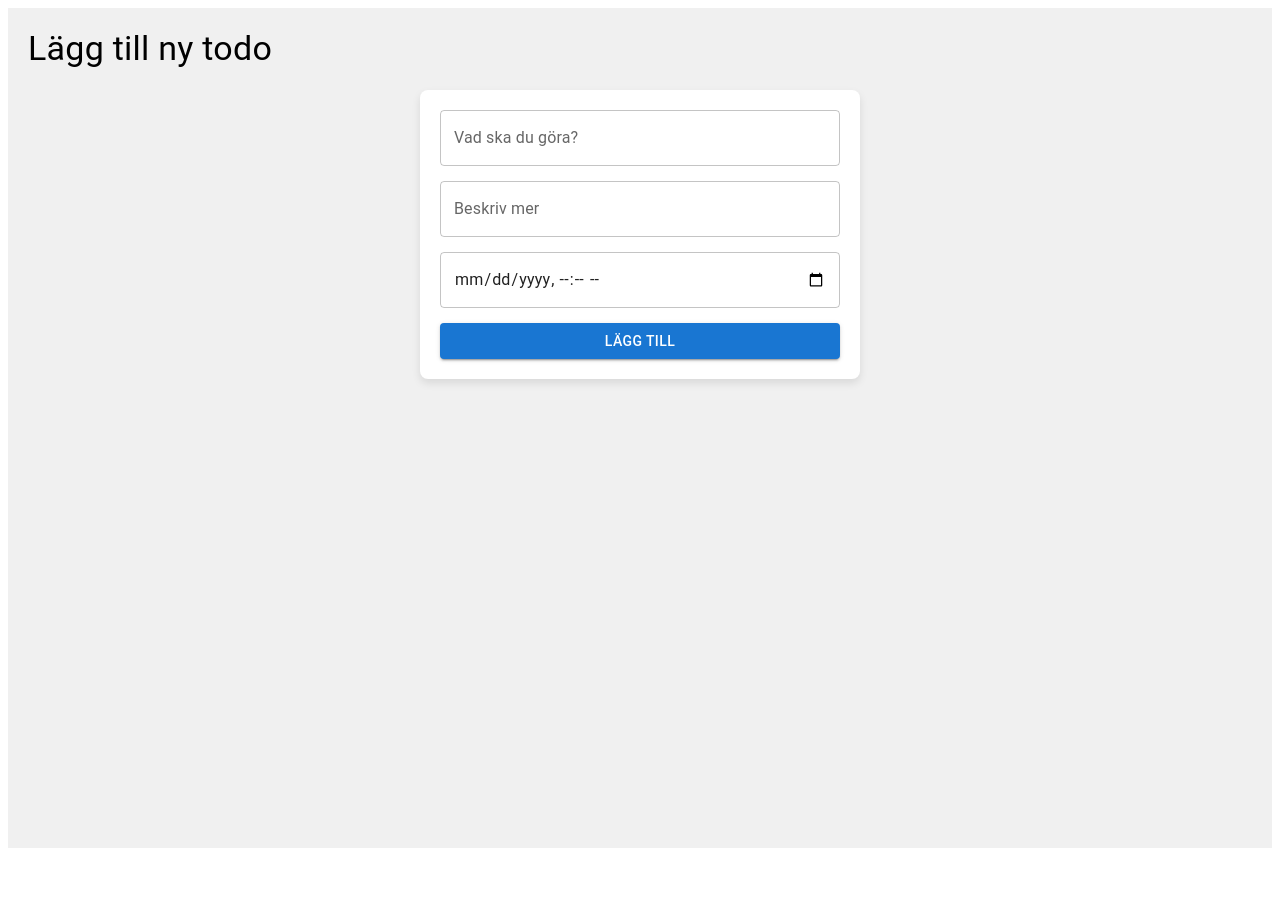
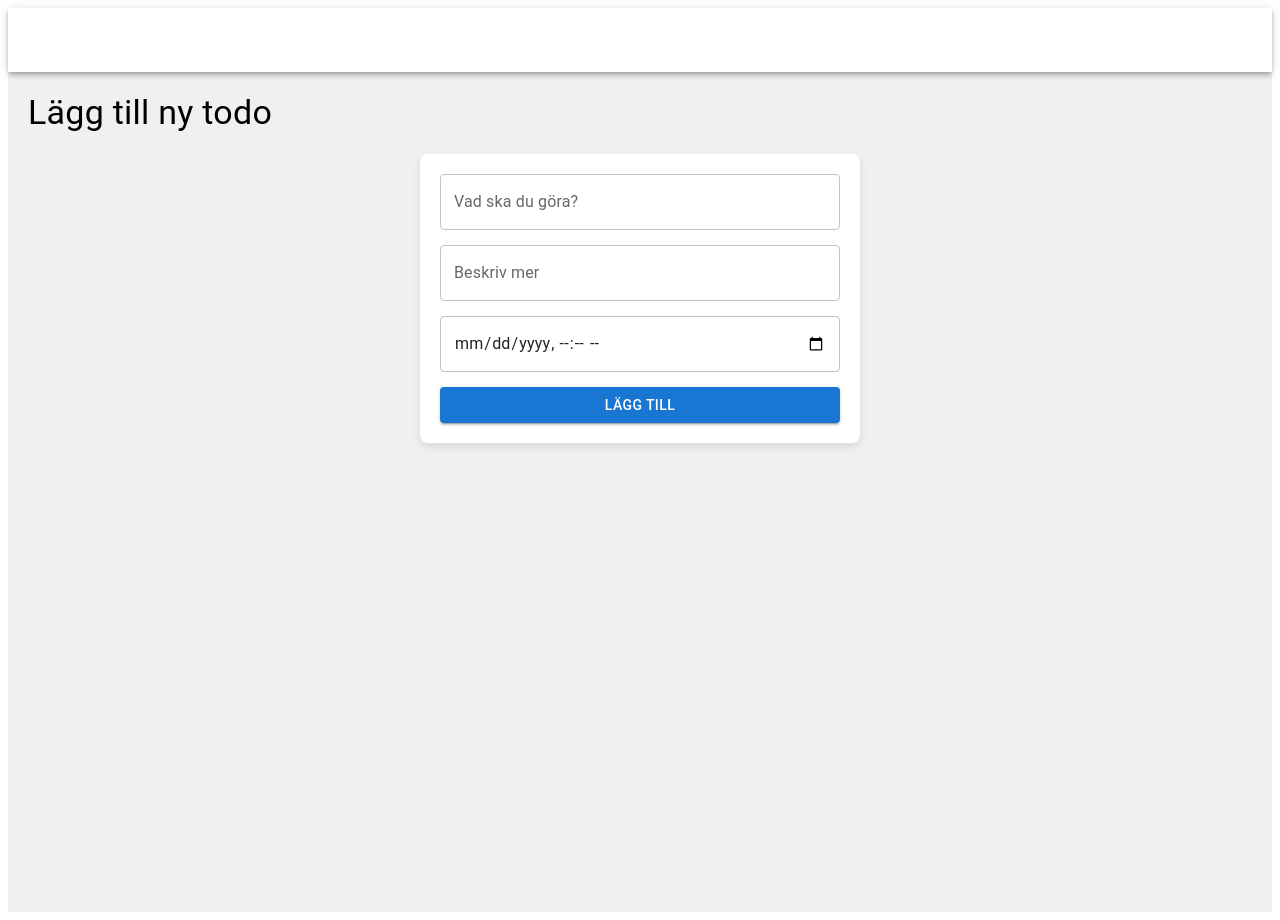
Before and after one commit to Radagastno1/frontend, a React (Vite) app: page /addtodo in a window 1280 px wide. Before the commit the page ends 856 px from the top, so only its background shows below. Built offline with nearby package versions, Linux system fonts and the light colour scheme; no server answers.

Commit message:
rootlayout

```diff
--- /dev/null
+++ b/src/Rootlayout.tsx
@@ -0,0 +1,54 @@
+import { AppBar } from "@mui/material";
+import { Outlet } from "react-router-dom";
+
+const RootLayout = () => {
+  return (
+    <div
+      style={{
+        display: "flex",
+        flexDirection: "column",
+        flex: 1,
+        minHeight: "100vh",
+        alignItems: "center",
+        width: "100%",
+        margin: 0,
+        padding: 0,
+        boxSizing: "border-box",
+      }}
+    >
+      <AppBar
+        position="static"
+        sx={{
+          backgroundColor: "white",
+          height: "4rem",
+          flexDirection: "row",
+          backdropFilter: "blur(10px)",
+          alignItems: "center",
+          justifyContent: "space-between",
+          width: "100%",
+        }}
+      ></AppBar>
+
+      <main
+        style={{
+          width: "100%",
+          height: "100vh",
+          display: "flex",
+          flex: 1,
+          flexGrow: 1,
+          flexDirection: "column",
+          justifyContent: "center",
+          padding: 0,
+          margin: 0,
+          boxSizing: "border-box",
+        }}
+      >
+        <Outlet />
+      </main>
+
+      <footer className="flex bg-neutral-900"></footer>
+    </div>
+  );
+};
+
+export default RootLayout;
--- a/src/navigation.tsx
+++ b/src/navigation.tsx
@@ -1,14 +1,17 @@
 import { Route, Routes } from "react-router-dom";
 import Add from "./Add";
 import LogIn from "./Login";
+import RootLayout from "./Rootlayout";
 import TodoPage from "./Todo";
 
 const Navigation = () => {
   return (
     <Routes>
-      <Route index element={<LogIn />} />
-      <Route path="todo" element={<TodoPage />} />
-      <Route path="addtodo" element={<Add />} />
+      <Route element={<RootLayout />}>
+        <Route index element={<LogIn />} />
+        <Route path="todo" element={<TodoPage />} />
+        <Route path="addtodo" element={<Add />} />
+      </Route>
     </Routes>
   );
 };
```
